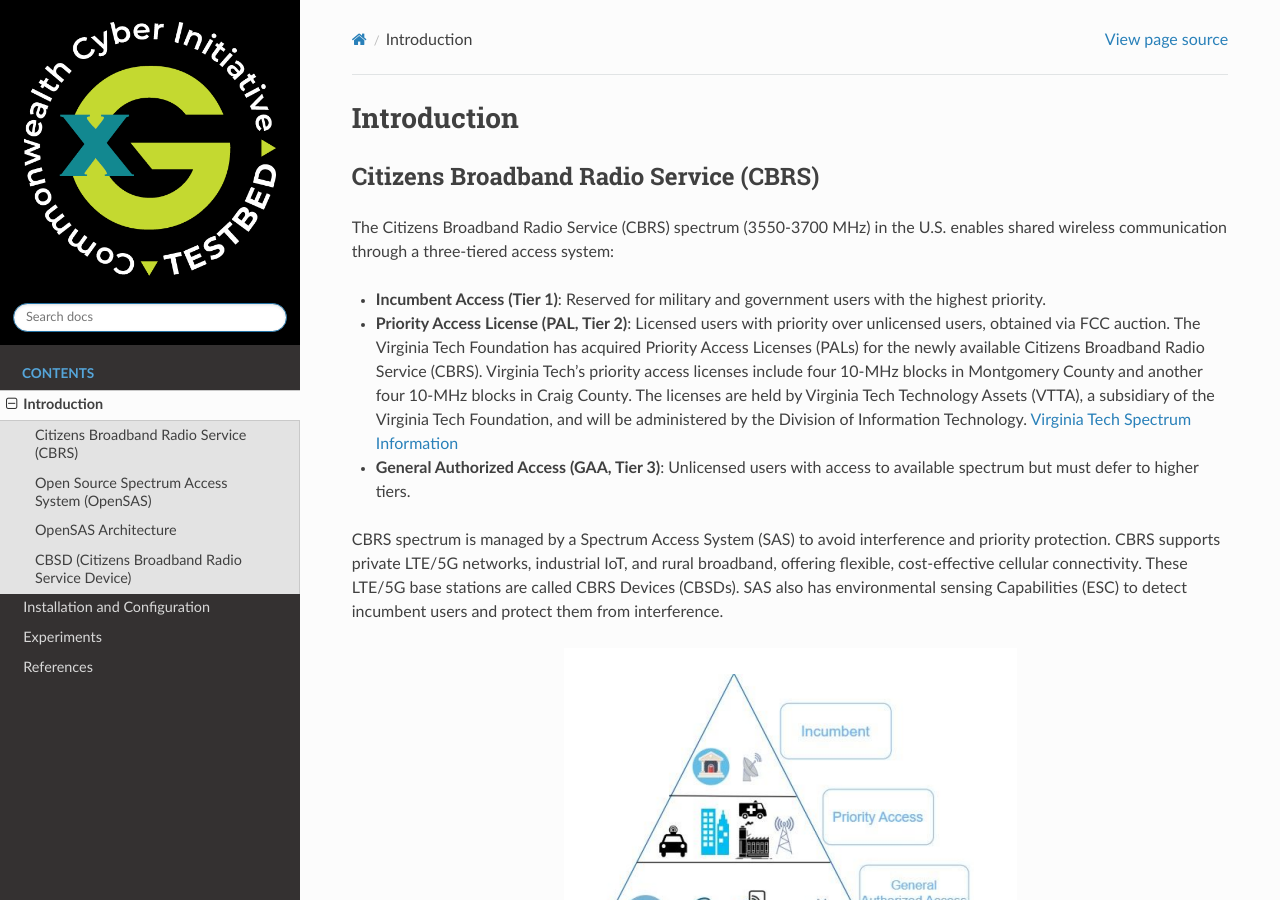
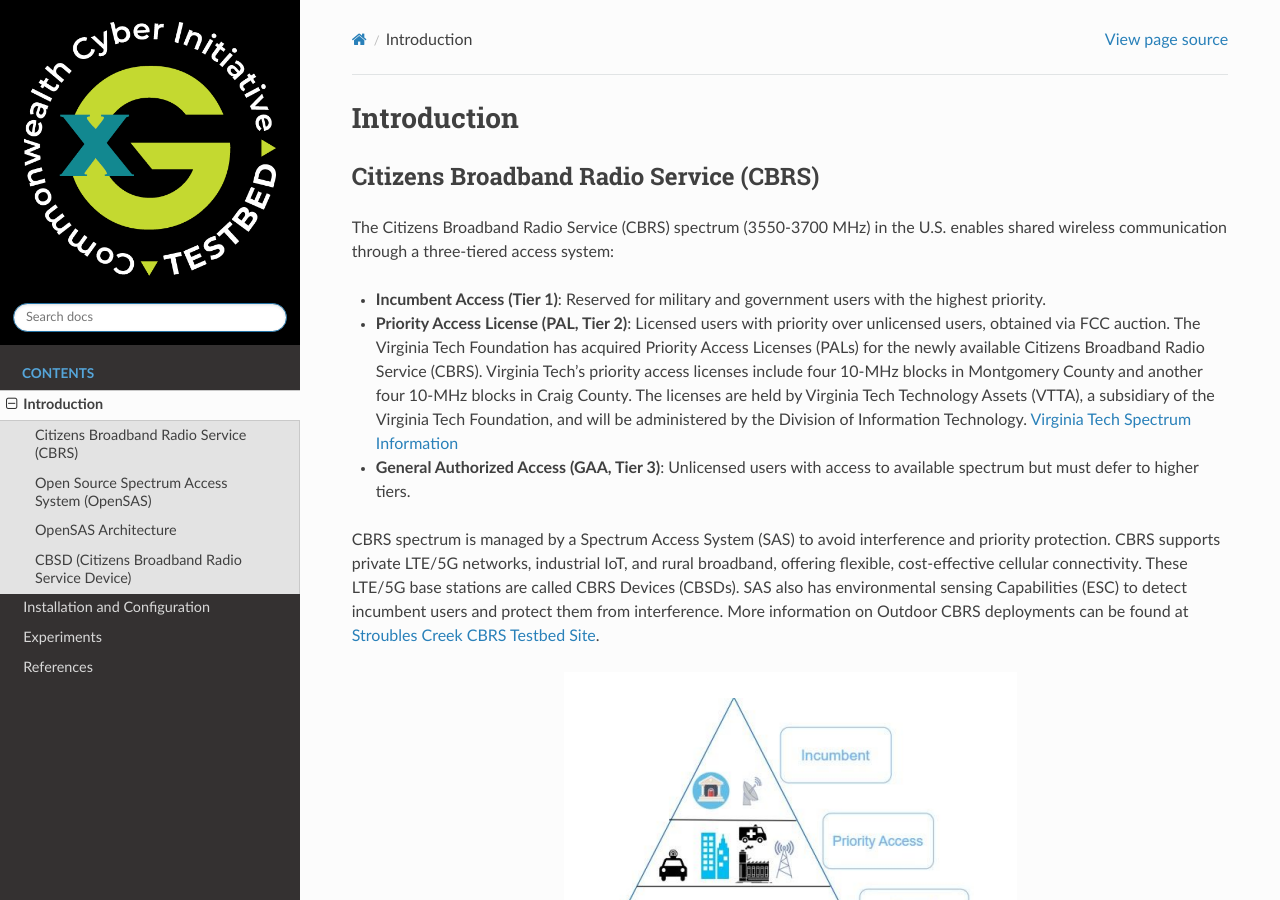
Before and after one commit to rajatnagarr/CCI_OPENSAS, a Sphinx documentation site: the page built from source/introduction.rst, in a window 1280 px wide and 900 px high. Built offline with Sphinx 7.4.7 and the Read the Docs theme 3.1.0, drawn with Linux system fonts in a browser that asks for light colours.

Commit message:
added stroubles

```diff
--- a/source/introduction.rst
+++ b/source/introduction.rst
@@ -12,7 +12,7 @@
 
 
 
-CBRS spectrum is managed by a Spectrum Access System (SAS) to avoid interference and priority protection. CBRS supports private LTE/5G networks, industrial IoT, and rural broadband, offering flexible, cost-effective cellular connectivity. These LTE/5G base stations are called CBRS Devices (CBSDs). SAS also has environmental sensing Capabilities (ESC) to detect incumbent users and protect them from interference.
+CBRS spectrum is managed by a Spectrum Access System (SAS) to avoid interference and priority protection. CBRS supports private LTE/5G networks, industrial IoT, and rural broadband, offering flexible, cost-effective cellular connectivity. These LTE/5G base stations are called CBRS Devices (CBSDs). SAS also has environmental sensing Capabilities (ESC) to detect incumbent users and protect them from interference. More information on Outdoor CBRS deployments can be found at `Stroubles Creek CBRS Testbed Site <https://ccixgtestbed.org/stroubles-creek-testbed-site.html>`_.
 
 .. figure:: _static/cbrs_three_tier_system.png
    :align: center
```
